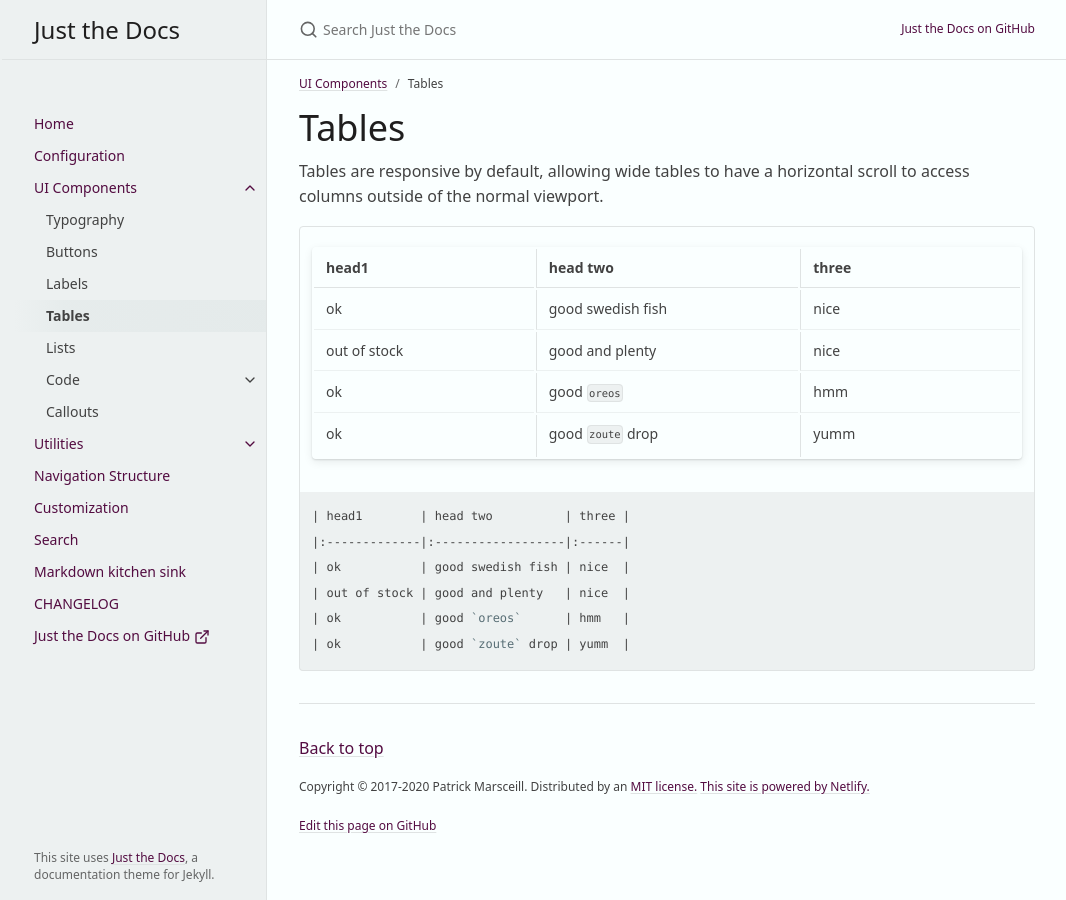
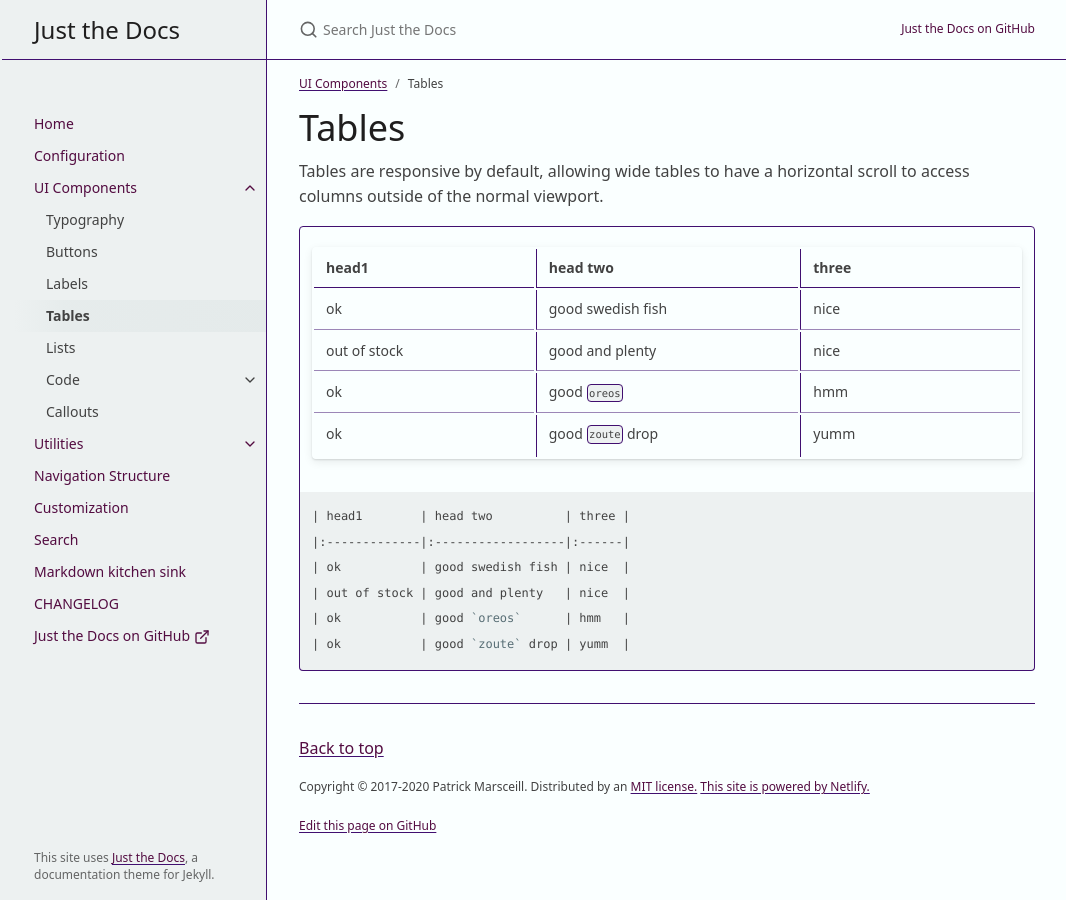
Before and after one commit to Sci-Fi-Fantasy-Alliance/just-the-docs, a Jekyll site: the page built from docs/ui-components/tables.md, in a window 1280 px wide. Shown: the whole page, without its empty margins (105-1171 px from the left). Built offline with Jekyll 4.4.1, drawn with Linux system fonts in a browser that asks for light colours.

Commit message:
task(color change)
changes default border color to `$purple-300`

```diff
--- a/_sass/support/_variables.scss
+++ b/_sass/support/_variables.scss
@@ -102,7 +102,7 @@ $sp-10: map-get($spacers, sp-10) !default; // 4  rem == 64px
 
 $border: 1px solid !default;
 $border-radius: 4px !default;
-$border-color: $grey-lt-100 !default;
+$border-color: $purple-300 !default;
 
 // Grid system
 
```
